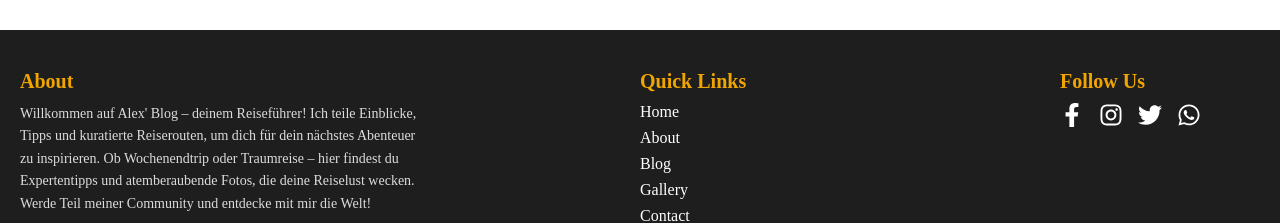
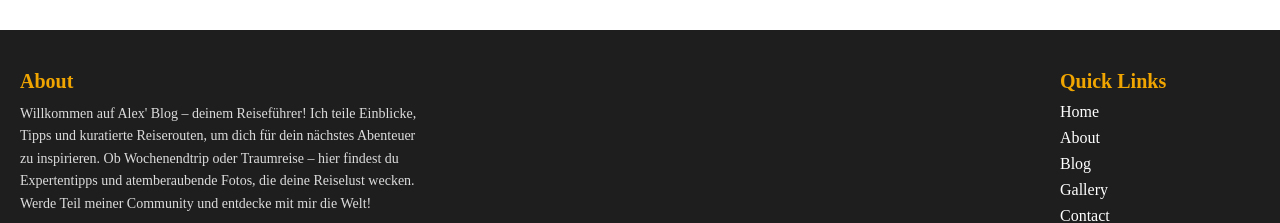
Before and after one commit to BlessingLuphahla/blog-app-ui, a React (Create React App) app: page / in a window 1280 px wide. Shown: the part 1744-1967 px from the top of the page. Built offline with nearby package versions, Linux system fonts and the light colour scheme; no server answers.

Commit message:
change of css code

```diff
--- a/src/pages/footer/Footer.jsx
+++ b/src/pages/footer/Footer.jsx
@@ -1,11 +1,9 @@
 /* eslint-disable jsx-a11y/anchor-has-content */
 import React from "react";
 import "./footer.css";
-import { FaFacebookF, FaInstagram, FaTwitter, FaWhatsapp } from "react-icons/fa";
 
 function Footer() {
-  const currentYear = new Date().getFullYear() || 2025;
-  const whatsappNumber = "1234567890"; // Replace with your actual number
+  const currentYear = new Date().getFullYear();
 
   return (
     <div className="footer">
@@ -33,25 +31,6 @@ function Footer() {
         </ul>
       </div>
 
-      {/* Social Media Links */}
-      <div className="footerSocials">
-        <h3>Follow Us</h3>
-        <div className="socialIcons">
-          <a href="https://facebook.com" target="_blank" rel="noopener noreferrer" aria-label="Facebook">
-            <FaFacebookF />
-          </a>
-          <a href="https://instagram.com" target="_blank" rel="noopener noreferrer" aria-label="Instagram">
-            <FaInstagram />
-          </a>
-          <a href="https://twitter.com" target="_blank" rel="noopener noreferrer" aria-label="Twitter">
-            <FaTwitter />
-          </a>
-          <a href={`https://wa.me/${whatsappNumber}`} target="_blank" rel="noopener noreferrer" aria-label="WhatsApp">
-            <FaWhatsapp />
-          </a>
-        </div>
-      </div>
-
       {/* Copyright Section */}
       <div className="footerText">
         Copyright © {currentYear} It's Travel |{" "}
--- a/src/pages/footer/footer.css
+++ b/src/pages/footer/footer.css
@@ -16,8 +16,7 @@
 }
 
 .footerAbout h3,
-.footerNav h3,
-.footerSocials h3 {
+.footerNav h3 {
   font-size: 20px;
   margin-bottom: 10px;
   color: #f0a500;
@@ -54,28 +53,6 @@
   color: #f0a500;
 }
 
-/* Social Media Section */
-.footerSocials {
-  flex: 1;
-  max-width: 200px;
-}
-
-.socialIcons {
-  display: flex;
-  gap: 15px;
-}
-
-.socialIcons a {
-  color: white;
-  font-size: 24px;
-  transition: color 0.3s ease, transform 0.3s ease;
-}
-
-.socialIcons a:hover {
-  color: #f0a500;
-  transform: scale(1.2);
-}
-
 .footerText {
   width: 100%;
   text-align: center;
@@ -103,13 +80,8 @@
   }
 
   .footerAbout,
-  .footerNav,
-  .footerSocials {
+  .footerNav {
     max-width: 100%;
     margin-bottom: 20px;
   }
-
-  .socialIcons {
-    justify-content: center;
-  }
 }
```
